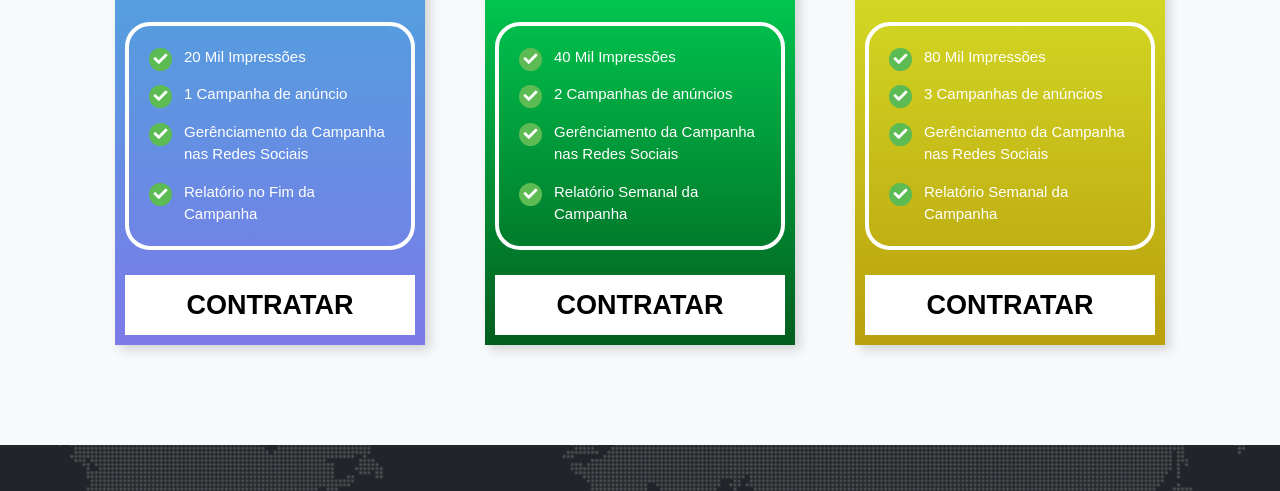
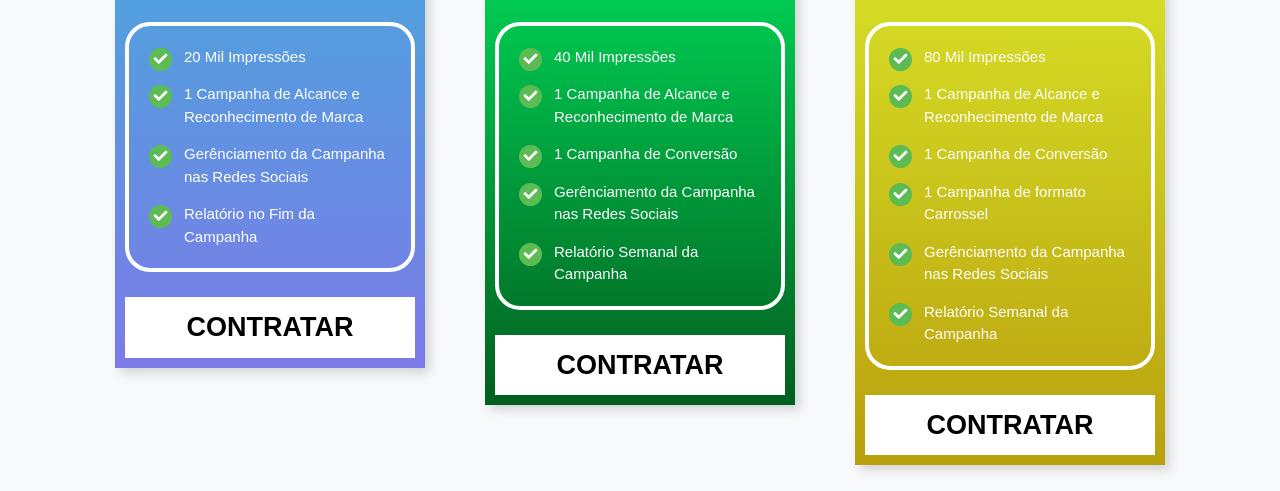
Before and after one commit to Luiz-Adorno/Marktins, a plain HTML site: page index.html in a window 1280 px wide. Shown: the part 3951-4442 px from the top of the page. Drawn offline with nearby package versions, Linux system fonts and the light colour scheme; a web font is replaced by a local one.

Commit message:
prices table'

```diff
--- a/index.html
+++ b/index.html
@@ -322,7 +322,7 @@
                 </div>
                 <ul class="pricing-content">
                   <li>20 Mil Impressões</li>
-                  <li>1 Campanha de anúncio</li>
+                  <li>1 Campanha de Alcance e Reconhecimento de Marca</li>
                   <li>Gerênciamento da Campanha nas Redes Sociais</li>
                   <li class="">Relatório no Fim da Campanha</li>
                 </ul>
@@ -345,7 +345,8 @@
                 </div>
                 <ul class="pricing-content">
                   <li>40 Mil Impressões</li>
-                  <li>2 Campanhas de anúncios</li>
+                  <li>1 Campanha de Alcance e Reconhecimento de Marca</li>
+                  <li>1 Campanha de Conversão</li>
                   <li>Gerênciamento da Campanha nas Redes Sociais</li>
                   <li>Relatório Semanal da Campanha</li>
                 </ul>
@@ -369,7 +370,9 @@
                 </div>
                 <ul class="pricing-content">
                   <li>80 Mil Impressões</li>
-                  <li>3 Campanhas de anúncios</li>
+                  <li>1 Campanha de Alcance e Reconhecimento de Marca</li>
+                  <li>1 Campanha de Conversão</li>
+                  <li>1 Campanha de formato Carrossel</li>
                   <li>Gerênciamento da Campanha nas Redes Sociais</li>
                   <li>Relatório Semanal da Campanha</li>
                 </ul>
```
